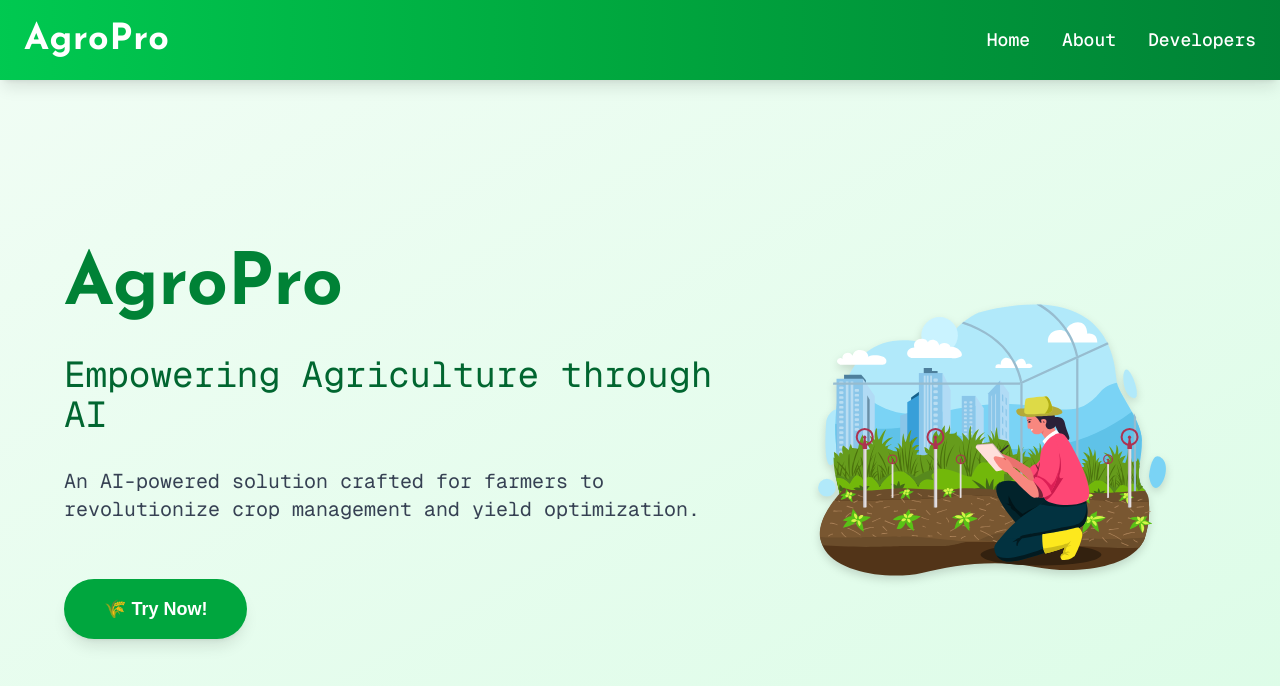
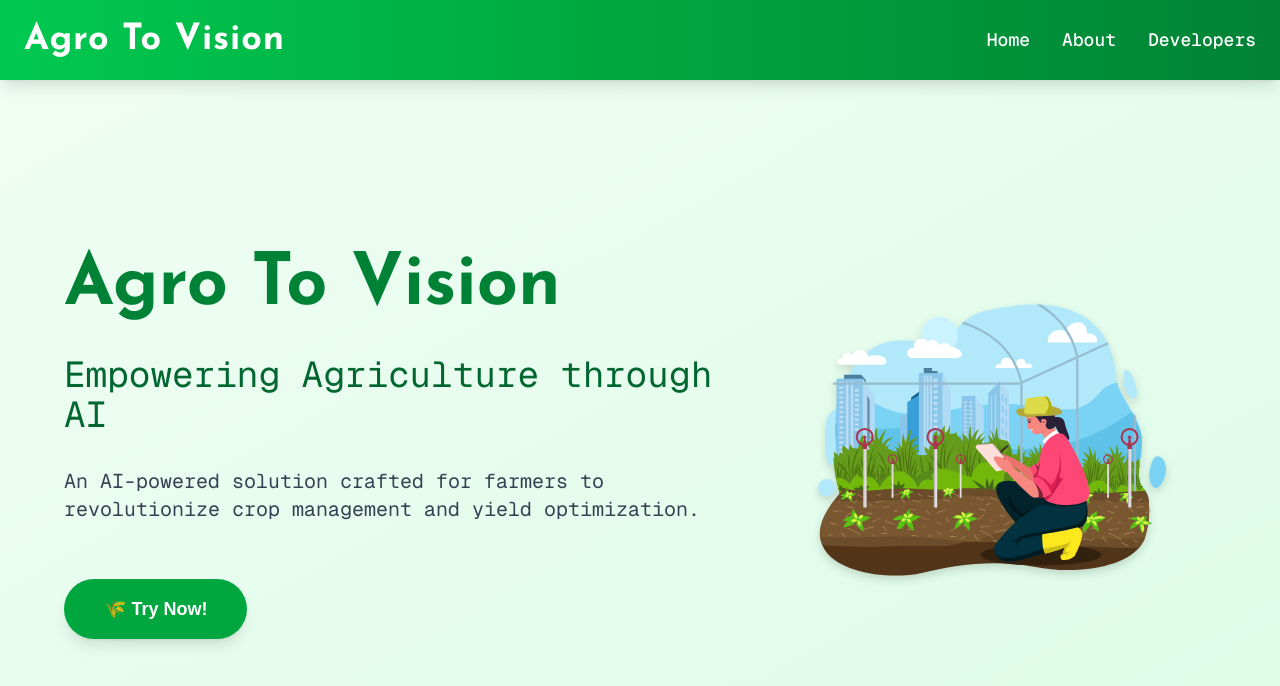
Before and after one commit to Priyanshu-Khare-codes/crop-report-genai-frontend, a Next.js app: page / in a window 1280 px wide. Shown: the top 686 px of the page. Built offline with nearby package versions, Linux system fonts and the light colour scheme.

Commit message:
deployment fixes

```diff
--- a/src/app/about/page.tsx
+++ b/src/app/about/page.tsx
@@ -7,7 +7,7 @@ export default function About() {
       {/* Header Section */}
       <div className="text-center max-w-4xl animate-fadeInUp">
         <h1 className="text-5xl md:text-6xl font-josefin font-extrabold text-green-700 leading-tight">
-          About AgroPro
+          About Agro To Vision
         </h1>
         <p className="text-xl md:text-2xl font-mono text-green-800 mt-4">
           Empowering Farmers Through AI and Emerging Technologies
@@ -21,7 +21,7 @@ export default function About() {
         <div className="w-full max-w-md">
           <Image
             src="agricultureaboutimg.svg"
-            alt="AgroPro AI Vision"
+            alt="Agro To Vision AI Vision"
             width={600}
             height={600}
             className="w-full h-auto object-contain drop-shadow-lg"
@@ -32,7 +32,7 @@ export default function About() {
         {/* Text Content */}
         <div className="flex flex-col gap-6 text-center lg:text-left max-w-xl">
           <p className="text-lg md:text-xl font-mono text-gray-800">
-            AgroPro is a revolutionary platform designed to <span className="font-bold text-green-700">empower farmers</span> with the latest in software and AI technologies.
+            Agro To Vision is a revolutionary platform designed to <span className="font-bold text-green-700">empower farmers</span> with the latest in software and AI technologies.
           </p>
           <p className="text-lg md:text-xl font-mono text-gray-800">
             We integrate cutting-edge techniques including <span className="text-green-700 font-semibold">Machine Learning</span>, <span className="text-green-700 font-semibold">Deep Learning</span>, and <span className="text-green-700 font-semibold">Generative AI</span> into the agricultural ecosystem.
--- a/src/app/developers/page.tsx
+++ b/src/app/developers/page.tsx
@@ -36,7 +36,7 @@ const Developers = () => {
           Meet the Developers
         </h1>
         <h2 className="text-2xl md:text-3xl font-mono text-green-800 mt-2">
-          The team behind AgroPro, revolutionizing agriculture with AI.
+          The team behind Agro To Vision, revolutionizing agriculture with AI.
         </h2>
         <p className="text-lg md:text-xl text-gray-700 mt-4 font-mono">
           Our developers are experts in AI and agriculture, building the future of farming.
--- a/src/app/page.tsx
+++ b/src/app/page.tsx
@@ -17,7 +17,7 @@ export default function Home() {
       <div className="flex flex-col gap-6 text-center lg:text-left max-w-2xl animate-fadeInUp">
 
         <h1 className="text-5xl md:text-6xl lg:text-7xl font-josefin font-extrabold text-green-700 leading-tight">
-          AgroPro
+          Agro To Vision
         </h1>
 
         <h2 className="text-2xl md:text-3xl lg:text-4xl font-mono text-green-800">
--- a/src/app/report/page.tsx
+++ b/src/app/report/page.tsx
@@ -32,7 +32,7 @@ export default function ReportPage() {
     formData.append("image", image);
 
     try {
-      const res = await fetch("http://localhost:8000/report", {
+      const res = await fetch("https://crop-report-genai-backend.vercel.app/report", {
         method: "POST",
         body: formData,
       });
--- a/src/components/Navbar.tsx
+++ b/src/components/Navbar.tsx
@@ -13,7 +13,7 @@ const Navbar = () => {
 
         {/* Logo */}
         <Link href="/" className="text-4xl font-josefin font-extrabold text-white tracking-wide transition-transform hover:scale-105 hover:text-green-200">
-          AgroPro
+          Agro To Vision
         </Link>
 
         {/* Desktop Menu */}
```
